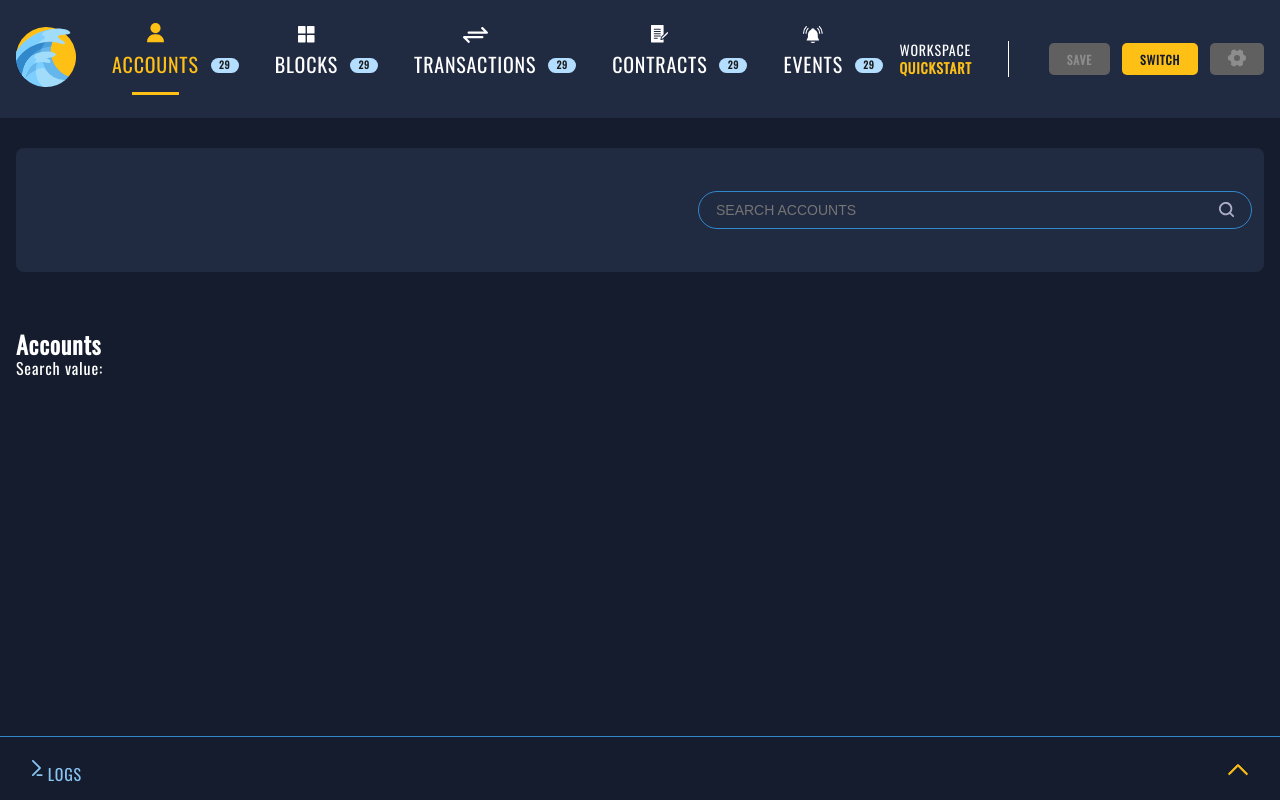
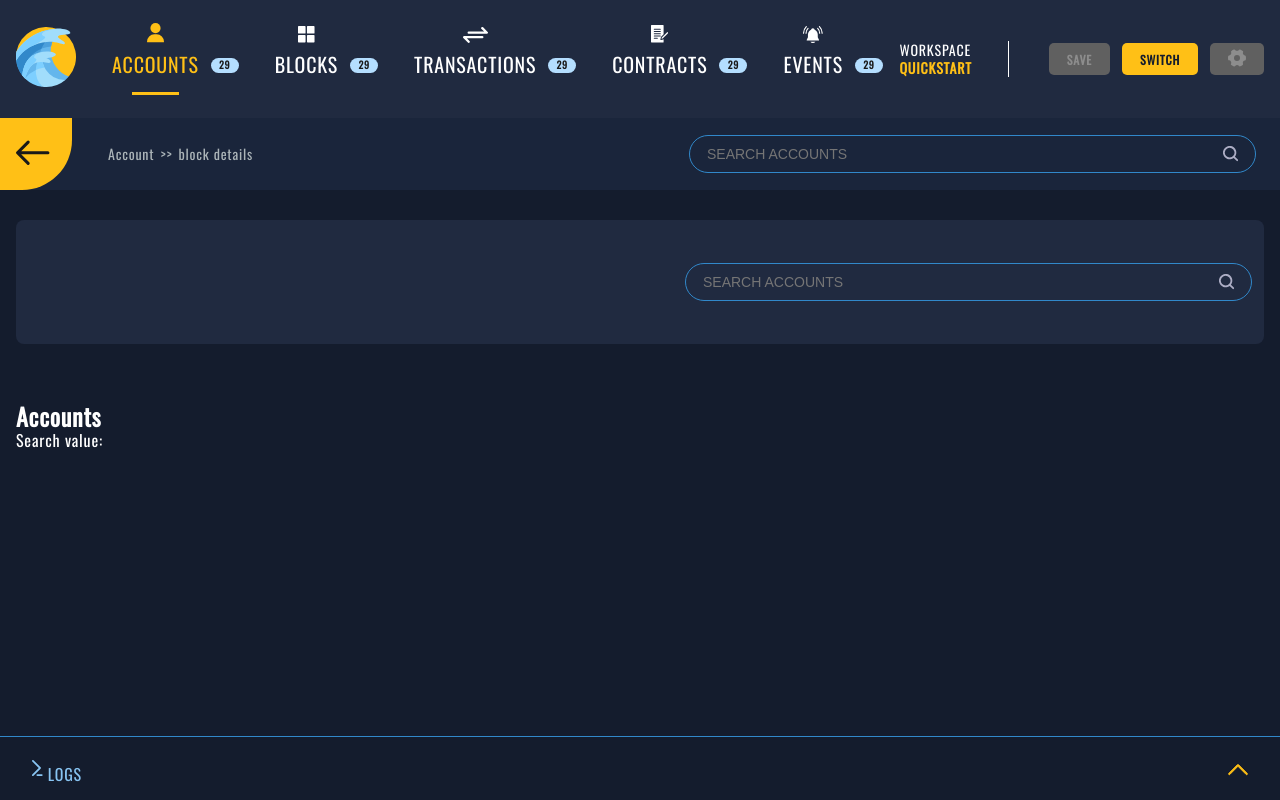
Before and after one commit to onflowser/flowser, a React (Create React App) app in the folder frontend/: page /start in a window 1280 px wide. Both pictures are taken after a click on the button "QUICK START". Built offline with nearby package versions, Linux system fonts and the light colour scheme; a web font is replaced by a local one.

Commit message:
- Navigation drawer - Back button - Breadcrumbs

```diff
--- /dev/null
+++ b/frontend/src/core/components/navigation/Breadcrumbs.module.scss
@@ -0,0 +1,19 @@
+@import 'styles/typography';
+@import 'styles/colors';
+@import 'styles/spacings';
+
+.root {
+  display: flex;
+  align-items: center;
+
+  & span {
+    margin: 0 $spacing-base / 2;
+  }
+
+  * {
+    font-family: $font-family-oswald;
+    font-size: $font-size-small;
+    color: $color-grey;
+    text-decoration: none;
+  }
+}
--- /dev/null
+++ b/frontend/src/core/components/navigation/Breadcrumbs.tsx
@@ -0,0 +1,26 @@
+import React, { FunctionComponent } from 'react';
+import { NavLink } from 'react-router-dom';
+import { useNavigation } from '../../../shared/hooks/navigation';
+import classes from './Breadcrumbs.module.scss';
+
+const Breadcrumbs: FunctionComponent<any> = ({ className }) => {
+    const { breadcrumbs } = useNavigation();
+
+    if (breadcrumbs.length === 0) {
+        return <></>;
+    }
+
+    return (
+        <div className={`${classes.root} ${className}`}>
+            {breadcrumbs
+                .map<React.ReactNode>((item, key) => (
+                    <NavLink key={key} to={item.to}>
+                        {item.label}
+                    </NavLink>
+                ))
+                .reduce((prev, curr, i) => [prev, <span key={++i}>{'>>'}</span>, curr])}
+        </div>
+    );
+};
+
+export default Breadcrumbs;
--- a/frontend/src/core/components/navigation/Navigation.module.scss
+++ b/frontend/src/core/components/navigation/Navigation.module.scss
@@ -75,6 +75,7 @@
     background-color: $color-navigation-drawer-background;
     display: flex;
     height: 72px;
+    padding-right: $spacing-base * 2;
   }
 }
 
@@ -83,3 +84,17 @@
   width: 18px;
   height: 18px;
 }
+
+.breadcrumbs {
+  margin-left: $spacing-base * 3;
+}
+
+.backButton {
+  cursor: pointer;
+}
+
+.searchBar {
+  align-self: center;
+  margin-left: auto;
+  width: 531px;
+}
--- a/frontend/src/core/components/navigation/Navigation.tsx
+++ b/frontend/src/core/components/navigation/Navigation.tsx
@@ -12,11 +12,21 @@ import { ReactComponent as IconTransactions } from '../../../shared/assets/icons
 import { ReactComponent as IconContracts } from '../../../shared/assets/icons/contracts.svg';
 import { ReactComponent as IconEvents } from '../../../shared/assets/icons/events.svg';
 import { ReactComponent as IconSettings } from '../../../shared/assets/icons/settings.svg';
+import { ReactComponent as IconBackButton } from '../../../shared/assets/icons/back-button.svg';
+import { useNavigation } from '../../../shared/hooks/navigation';
+import Breadcrumbs from './Breadcrumbs';
+import Search from '../../../shared/components/search/Search';
 
 const Navigation = (props: any) => {
     const history = useHistory();
+    const { isShowBackButtonVisible } = useNavigation();
+
     const onSwitchProject = useCallback(() => {
         history.push(`/${routes.start}`);
+    }, []);
+
+    const onBack = useCallback(() => {
+        history.goBack();
     }, []);
 
     return (
@@ -65,7 +75,11 @@ const Navigation = (props: any) => {
                     </div>
                 </div>
                 {/* NAVIGATION DRAWER */}
-                {/*<div className={classes.navigationDrawerContainer}>asdf</div>*/}
+                <div className={classes.navigationDrawerContainer}>
+                    {isShowBackButtonVisible && <IconBackButton onClick={onBack} className={classes.backButton} />}
+                    <Breadcrumbs className={classes.breadcrumbs} />
+                    <Search className={classes.searchBar} />
+                </div>
             </div>
         </>
     );
--- a/frontend/src/core/components/subnavigation/SubNavigation.module.scss
+++ b/frontend/src/core/components/subnavigation/SubNavigation.module.scss
@@ -8,6 +8,6 @@
   justify-content: flex-end;
 
   .searchBox {
-    width: 518px;
+    width: 531px;
   }
 }
--- a/frontend/src/pages/accounts/Accounts.tsx
+++ b/frontend/src/pages/accounts/Accounts.tsx
@@ -1,11 +1,19 @@
 import React, { useEffect } from 'react';
 import { useSearch } from '../../shared/hooks/search';
+import { Breadcrumb, useNavigation } from '../../shared/hooks/navigation';
 
 const Accounts = () => {
     const { searchTerm, setPlaceholder } = useSearch();
+    const { isShowBackButtonVisible, setBreadcrumbs } = useNavigation();
+
+    const breadcrumns: Breadcrumb[] = [
+        { to: '/accounts', label: 'Account' },
+        { to: '/accounts', label: 'block details' },
+    ];
 
     useEffect(() => {
         setPlaceholder('Search accounts');
+        setBreadcrumbs(breadcrumns);
     }, []);
 
     return (
--- a/frontend/src/shared/hooks/navigation.ts
+++ b/frontend/src/shared/hooks/navigation.ts
@@ -2,7 +2,7 @@ import { useContext } from 'react';
 import { UiState, UiStateContext } from '../contexts/ui-state.context';
 
 export interface Breadcrumb {
-    link: string;
+    to: string;
     label: string;
 }
 
@@ -22,11 +22,11 @@ export const useNavigation = (): UseNavigationHook => {
     const [state, setState] = useContext(UiStateContext);
 
     const showNavigationDrawer = (show: boolean) => {
-        setState((state: UiState) => ({ ...state, showNavigationDrawer: show }));
+        setState((state: UiState) => ({ ...state, isNavigationDrawerVisible: show }));
     };
 
     const showBackButton = (show: boolean) => {
-        setState((state: UiState) => ({ ...state, showBackButton: show }));
+        setState((state: UiState) => ({ ...state, isShowBackButtonVisible: show }));
     };
 
     const setBreadcrumbs = (breadcrumbs: Breadcrumb[]) => {
```
Also changed, not shown: frontend/src/shared/assets/icons/back-button.svg (added).
